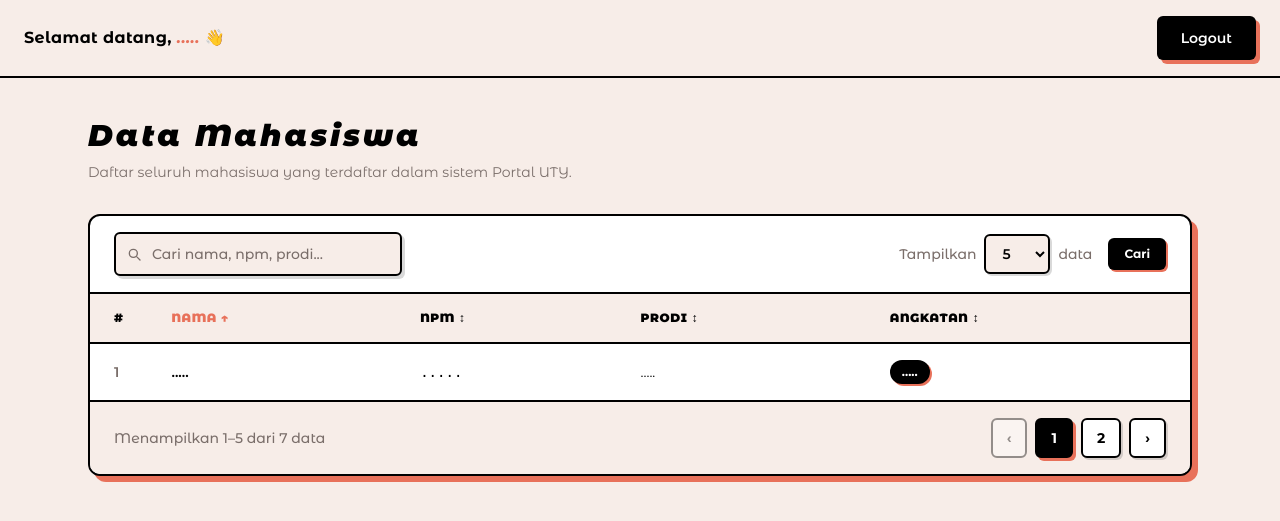
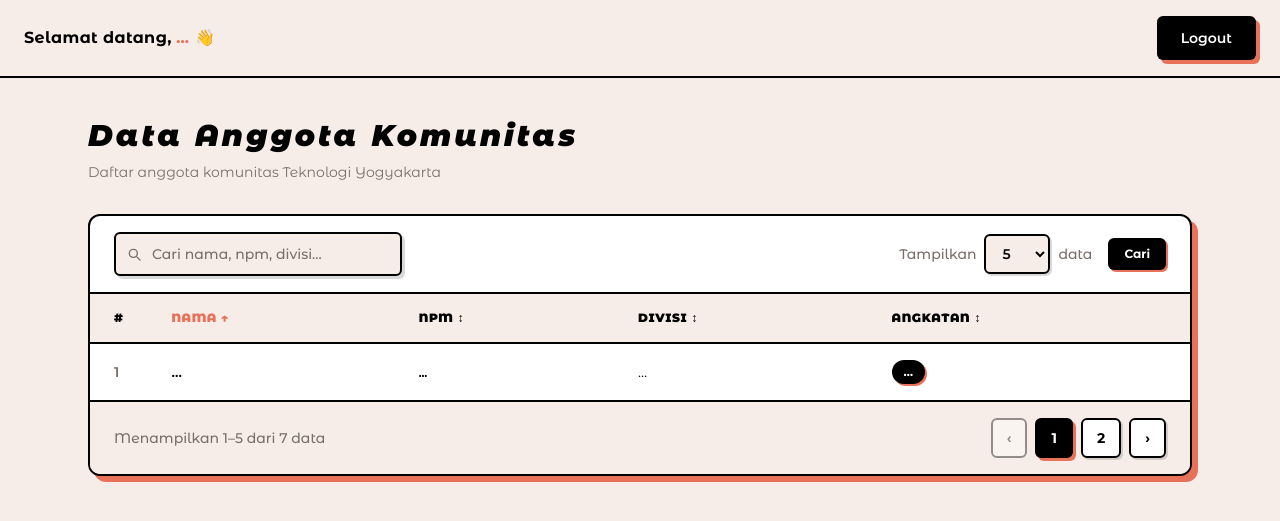
Before and after one commit to ridholess/PWEB-PRAKTIK2526GENAP, a PHP site: page /before/dashboard.php in a window 1280 px wide. Shown: the top 521 px of the page. Run offline with PHP 8.4, Linux system fonts and the light colour scheme; a user stored in the database is signed in; data comes from the database, SQL or seed files in the repository.

Commit message:
add week-7-responsi-tk

```diff
--- a/before/dashboard.php
+++ b/before/dashboard.php
@@ -15,16 +15,16 @@ $dir = ($_GET['dir'] ?? 'asc') === 'desc' ? 'desc' : 'asc';
 $per_page = (int) ($_GET['per_page'] ?? 5);
 $page = max(1, (int) ($_GET['page'] ?? 1));
 
-$allowed_sorts = ['nama', 'npm', 'prodi', 'angkatan'];
+$allowed_sorts = ['nama', 'npm', 'divisi', 'angkatan'];
 if (!in_array($sort, $allowed_sorts))
     $sort = 'nama';
 $per_page = in_array($per_page, [5, 10, 25, 50]) ? $per_page : 10;
 $search_like = '%' . mysqli_real_escape_string($koneksi, $search) . '%';
 
-$count_sql = "SELECT COUNT(*) AS total FROM student
+$count_sql = "SELECT COUNT(*) AS total FROM member
               WHERE nama LIKE '$search_like'
                  OR npm  LIKE '$search_like'
-                 OR prodi LIKE '$search_like'
+                 OR divisi LIKE '$search_like'
                  OR angkatan LIKE '$search_like'";
 $count_res = mysqli_query($koneksi, $count_sql);
 $total_rows = (int) mysqli_fetch_assoc($count_res)['total'];
@@ -32,10 +32,10 @@ $total_pages = max(1, (int) ceil($total_rows / $per_page));
 $page = min($page, $total_pages);
 $offset = ($page - 1) * $per_page;
 
-$data_sql = "SELECT nama, npm, prodi, angkatan FROM student
+$data_sql = "SELECT nama, npm, divisi, angkatan FROM member
              WHERE nama LIKE '$search_like'
                 OR npm  LIKE '$search_like'
-                OR prodi LIKE '$search_like'
+                OR divisi LIKE '$search_like'
                 OR angkatan LIKE '$search_like'
              ORDER BY $sort $dir
              LIMIT $per_page OFFSET $offset";
@@ -122,7 +122,7 @@ function sort_icon(string $col): string
     <!-- Navbar -->
     <nav class="flex items-center justify-between px-6 py-4 border-b-2 border-black">
         <span class="text-black font-bold text-base tracking-wide">
-            Selamat datang, <span class="italic text-[#E8715A]">.....</span> 👋
+            Selamat datang, <span class="italic text-[#E8715A]">&hellip;</span> 👋
         </span>
         <span id="btn-logout"
             class="bg-[#000] text-white text-sm font-semibold px-6 py-3 rounded-md shadow-[4px_4px_0px_#E8715A] hover:shadow-[0px_0px_0px] transition-all duration-300 ease-in-out no-underline cursor-pointer">
@@ -133,8 +133,8 @@ function sort_icon(string $col): string
     <!-- Main Content -->
     <main class="flex-1 px-6 py-10 max-w-6xl mx-auto w-full">
 
-        <h1 class="text-3xl font-black italic tracking-widest text-black mb-2">Data Mahasiswa</h1>
-        <p class="text-[#7A6E6A] text-sm mb-8">Daftar seluruh mahasiswa yang terdaftar dalam sistem Portal UTY.</p>
+        <h1 class="text-3xl font-black italic tracking-widest text-black mb-2">Data Anggota Komunitas</h1>
+        <p class="text-[#7A6E6A] text-sm mb-8">Daftar anggota komunitas Teknologi Yogyakarta</p>
 
         <div class="bg-white border-2 border-black shadow-[6px_6px_0px_#E8715A] rounded-xl overflow-hidden">
 
@@ -155,7 +155,7 @@ function sort_icon(string $col): string
                             d="M21 21l-4.35-4.35M17 11A6 6 0 105 11a6 6 0 0012 0z" />
                     </svg>
                     <input id="search-input" type="text" name="search" value="<?= htmlspecialchars($search) ?>"
-                        placeholder="Cari nama, npm, prodi..." autocomplete="off"
+                        placeholder="Cari nama, npm, divisi..." autocomplete="off"
                         class="w-full pl-9 pr-4 py-2.5 border-2 border-black rounded-md text-sm font-medium text-black placeholder-[#7A6E6A] outline-none shadow-[3px_3px_0px_rgba(0,0,0,0.15)] focus:shadow-[3px_3px_0px_#E8715A] transition-all duration-200 bg-[#F7EDE8]" />
                 </div>
 
@@ -184,7 +184,7 @@ function sort_icon(string $col): string
                         <tr>
                             <th class="px-6 py-4 font-black text-black uppercase tracking-wider text-xs w-12">#</th>
                             <?php
-                            $cols = ['nama' => 'Nama', 'npm' => 'NPM', 'prodi' => 'Prodi', 'angkatan' => 'Angkatan'];
+                            $cols = ['nama' => 'Nama', 'npm' => 'NPM', 'divisi' => 'divisi', 'angkatan' => 'Angkatan'];
                             foreach ($cols as $col => $label):
                                 ?>
                                 <th
@@ -211,18 +211,18 @@ function sort_icon(string $col): string
                                     <?= $no++ ?>
                                 </td>
                                 <td class="px-6 py-4 text-black font-semibold">
-                                    .....
+                                    &hellip;
                                 </td>
                                 <td class="px-6 py-4 text-black font-mono">
-                                    .....
+                                    &hellip;
                                 </td>
                                 <td class="px-6 py-4 text-black">
-                                    .....
+                                    &hellip;
                                 </td>
                                 <td class="px-6 py-4">
                                     <span
                                         class="inline-block bg-[#000] text-white text-xs font-bold px-3 py-1 rounded-full shadow-[2px_2px_0px_#E8715A]">
-                                        .....
+                                        &hellip;
                                     </span>
                                 </td>
                             </tr>
--- a/before/koneksi.php
+++ b/before/koneksi.php
@@ -1,6 +1,6 @@
 <?php
 
-$koneksi = mysqli_connect("localhost", "root", "", "db_week7");
+$koneksi = mysqli_connect("localhost", "root", "", "db_week7_tk");
 
 if (mysqli_connect_error()) {
     echo "Koneksi database gagal : " . mysqli_connect_error();
--- a/koneksi.php
+++ b/koneksi.php
@@ -1,6 +1,6 @@
 <?php
 
-$koneksi = mysqli_connect("localhost", "root", "", "db_week7");
+$koneksi = mysqli_connect("localhost", "root", "", "db_week7_tk");
 
 if (mysqli_connect_error()) {
     echo "Koneksi database gagal : " . mysqli_connect_error();
```
Also changed, not shown: dashboard.php (+10 -10 lines), database/db_week7_tk.sql (renamed from database/db_week7.sql, +18 -18 lines).
